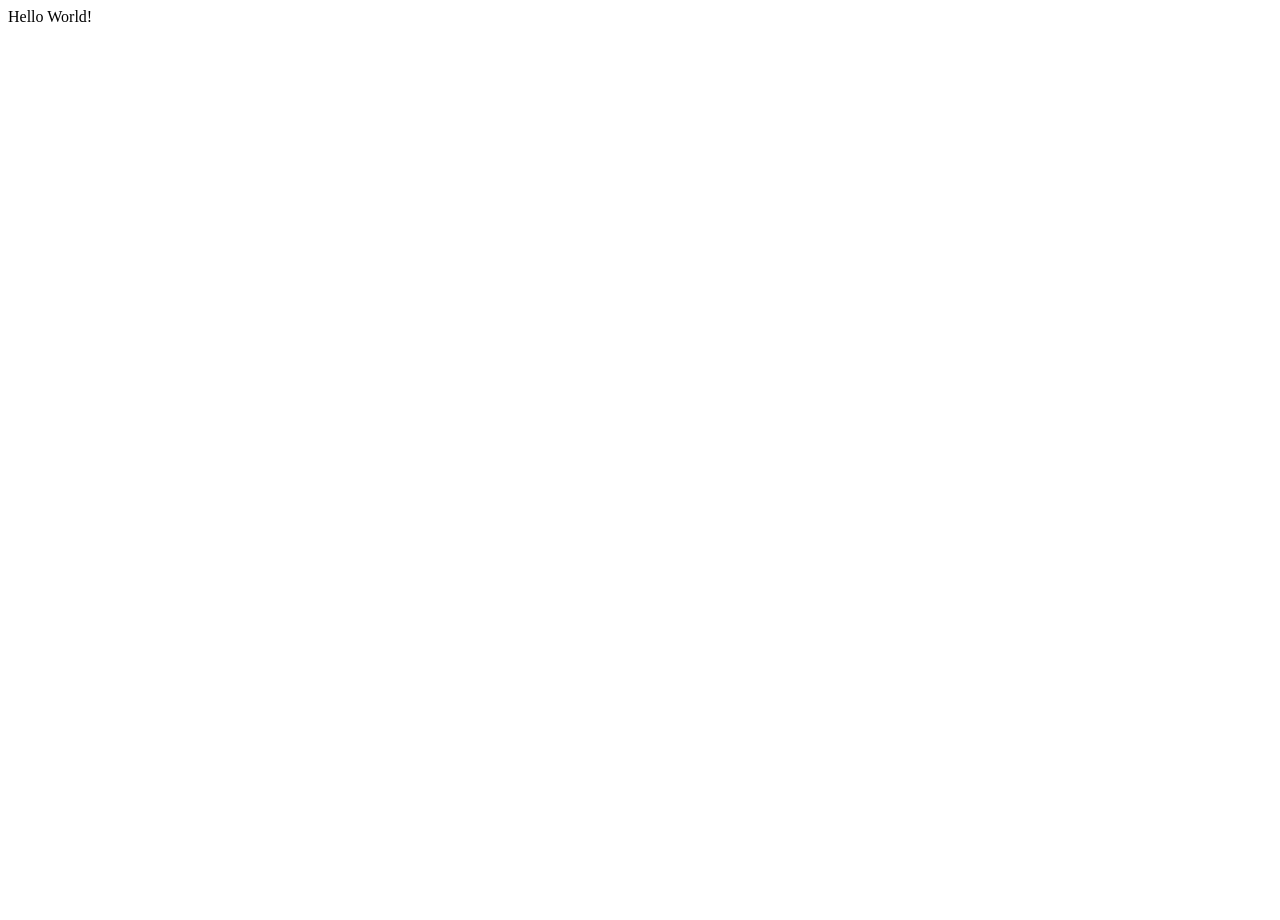
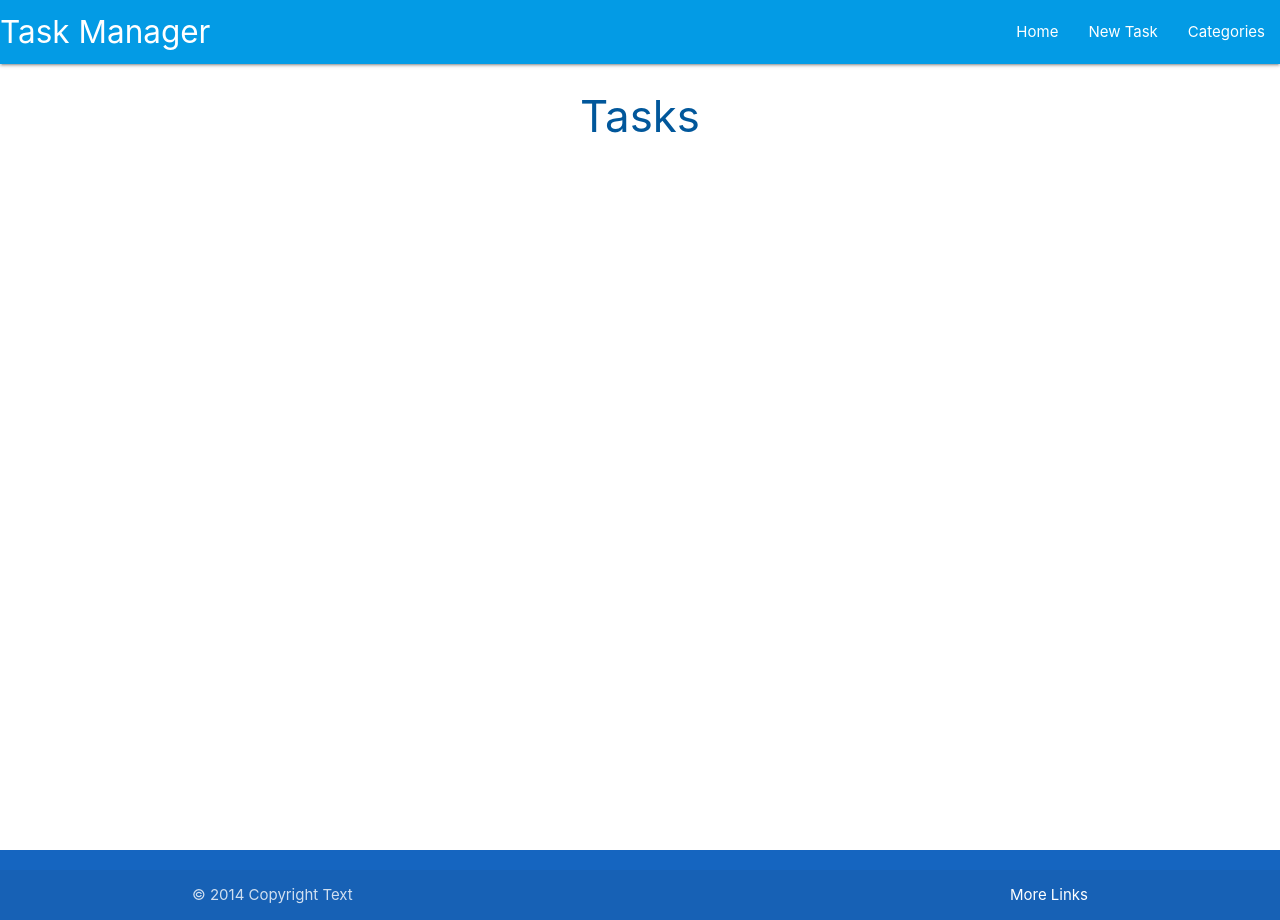
Before and after one commit to Karlox01/SQL-Project-TWO, a Flask app: page / in a window 1280 px wide. Before the commit the page is almost empty. Run offline with Flask 3, Linux system fonts and the light colour scheme.

Commit message:
add code for the navbar

```diff
--- a/taskmanager/routes.py
+++ b/taskmanager/routes.py
@@ -4,4 +4,4 @@ from taskmanager.models import Category, Task
 
 @app.route("/")
 def home():
-    return render_template("base.html")
+    return render_template("tasks.html")
--- /dev/null
+++ b/taskmanager/static/css/style.css
@@ -0,0 +1,9 @@
+body {
+    display: flex;
+    min-height: 100vh;
+    flex-direction: column;
+}
+
+main {
+    flex: 1 0 auto;
+}
--- /dev/null
+++ b/taskmanager/static/js/script.js
@@ -0,0 +1,5 @@
+document.addEventListener('DOMContentLoaded', function () {
+    // sidenav initialization
+    let sidenav = document.querySelectorAll('.sidenav');
+    M.Sidenav.init(sidenav);
+});
--- a/taskmanager/templates/base.html
+++ b/taskmanager/templates/base.html
@@ -1,13 +1,63 @@
 <!DOCTYPE html>
 <html lang="en">
+
 <head>
     <meta charset="UTF-8">
     <meta name="viewport" content="width=device-width, initial-scale=1.0">
+    <link rel="stylesheet" href="https://cdnjs.cloudflare.com/ajax/libs/font-awesome/6.4.0/css/all.min.css"
+        integrity="sha512-iecdLmaskl7CVkqkXNQ/ZH/XLlvWZOJyj7Yy7tcenmpD1ypASozpmT/E0iPtmFIB46ZmdtAc9eNBvH0H/ZpiBw=="
+        crossorigin="anonymous" referrerpolicy="no-referrer" />
+    <link rel="stylesheet" href="https://cdnjs.cloudflare.com/ajax/libs/materialize/1.0.0/css/materialize.min.css"
+        type="text/css">
+    <link rel="stylesheet" href="{{ url_for('static', filename='css/style.css') }}" type="text/css">
     <title>Task Manager</title>
 </head>
+
 <body>
+    <header>
+        <!-- top navbar -->
+        <nav class="light-blue darken-1">
+            <div class="nav-wrapper">
+                <a href="{{ url_for('home') }}" class="brand-logo">Task Manager</a>
+                <a href="#" data-target="mobile-demo" class="sidenav-trigger"><i class="fas fa-bars"></i></a>
+                <ul class="right hide-on-med-and-down">
+                    <li><a href="{{ url_for('home') }}">Home</a></li>
+                    <li><a href="">New Task</a></li>
+                    <li><a href="">Categories</a></li>
+                </ul>
+            </div>
+        </nav>
 
-    Hello World!
+        <!-- Movile sidenav -->
+        <ul class="sidenav" id="mobile-demo">
+            <li><a href="{{ url_for('home') }}">Home</a></li>
+            <li><a href="">New Task</a></li>
+            <li><a href="">Categories</a></li>
+        </ul>
 
+    </header>
+
+
+    <main class="container">
+        {% block content %}
+
+        {% endblock %}
+    </main>
+
+    <footer class="page-footer blue darken-3">
+        <div class="footer-copyright">
+            <div class="container">
+                © 2014 Copyright Text
+                <a class="white-text right" href="#!">More Links</a>
+            </div>
+        </div>
+    </footer>
+
+
+
+
+    <script src="https://cdnjs.cloudflare.com/ajax/libs/materialize/1.0.0/js/materialize.min.js"></script>
+    <script src="{{ url_for('static', filename='js/script.js') }}"></script>
 </body>
+
 </html>
--- /dev/null
+++ b/taskmanager/templates/tasks.html
@@ -0,0 +1,6 @@
+{% extends "base.html" %}
+{% block content %}
+
+<h3 class="light-blue-text text-darken-4 center-align"> Tasks </h3>
+
+{% endblock %}
```
